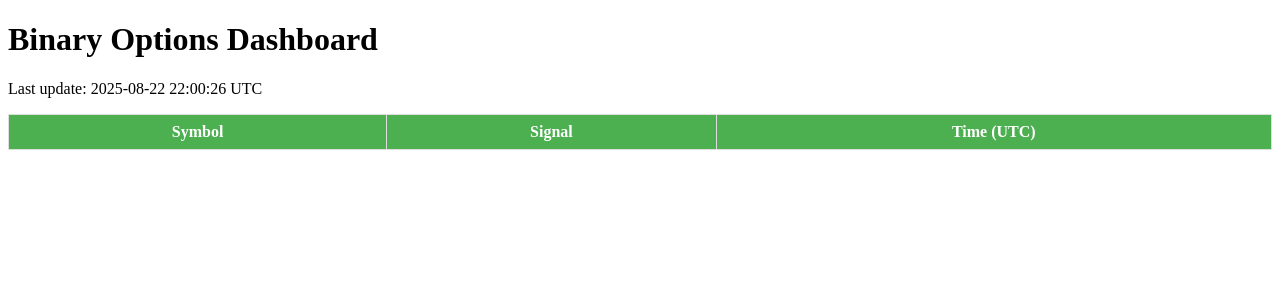
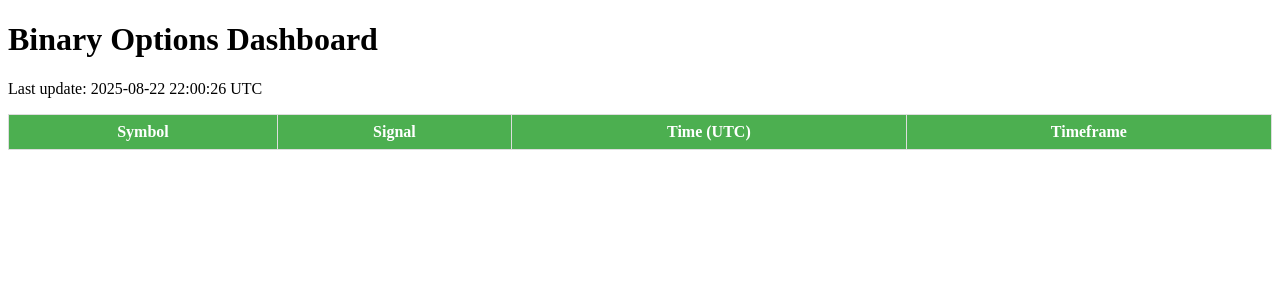
Before and after one commit to Judyk247/binary_option_bot, a Flask app: page / in a window 1280 px wide. Shown: the top 300 px of the page. Run offline with Flask 3, Linux system fonts and the light colour scheme; lists and menus that the app fills with data are empty; parts of the project's set-up code (start-up, migrations or seed data) failed here and were passed over; some libraries are stand-ins or nearby versions.

Commit message:
dashboard.html

```diff
--- a/template/dashboard.html
+++ b/template/dashboard.html
@@ -31,6 +31,7 @@
                 <th>Symbol</th>
                 <th>Signal</th>
                 <th>Time (UTC)</th>
+                <th>Timeframe</th>
             </tr>
         </thead>
         <tbody>
@@ -39,6 +40,7 @@
                 <td>{{ sig.symbol }}</td>
                 <td>{{ sig.signal }}</td>
                 <td>{{ sig.time }}</td>
+                <td>{{ sig.timeframe }}</td>
             </tr>
             {% endfor %}
         </tbody>
@@ -56,13 +58,20 @@
             const cellSymbol = row.insertCell(0);
             const cellSignal = row.insertCell(1);
             const cellTime = row.insertCell(2);
+            const cellTimeframe = row.insertCell(3);
 
             cellSymbol.innerText = data.symbol;
             cellSignal.innerText = data.signal;
             cellTime.innerText = data.time;
+            cellTimeframe.innerText = data.timeframe;
 
             // Update last update timestamp
             document.getElementById('last-update').innerText = new Date().toISOString().slice(0,19).replace('T', ' ');
+
+            // Optional: keep only last 50 rows
+            while(table.rows.length > 50){
+                table.deleteRow(0);
+            }
         });
     </script>
 </body>
```
